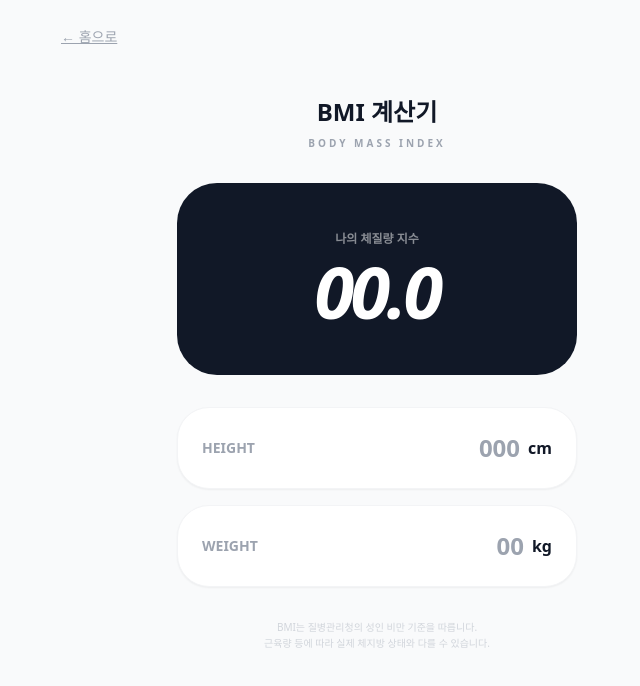
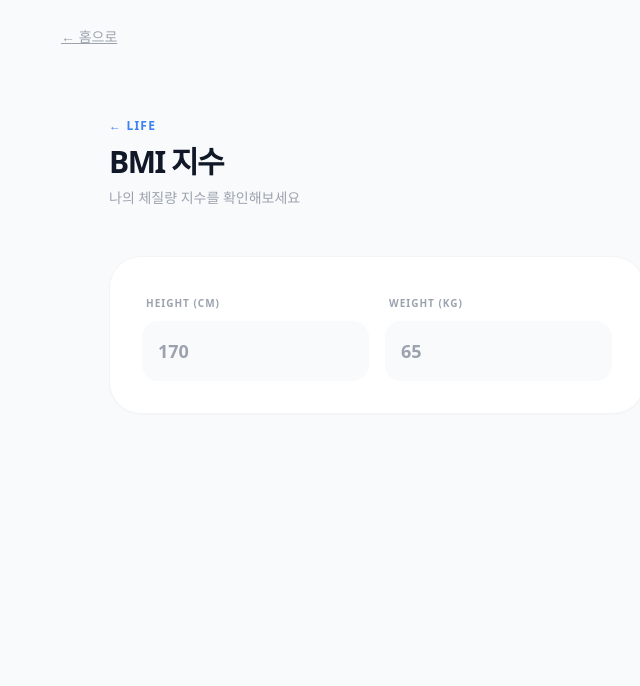
Before and after one commit to greentea2417/semogye-calculator, a Next.js app: page /life/bmi in a window 1280 px wide. Shown: the top 686 px of the page, without its empty margins (263-903 px from the left). Built offline with nearby package versions, Linux system fonts and the light colour scheme; a web font is replaced by a local one.

Commit message:
fix: weight input bug and unify blue hover theme

```diff
--- a/app/life/bmi/page.tsx
+++ b/app/life/bmi/page.tsx
@@ -1,87 +1,46 @@
 "use client";
 
 import { useState } from "react";
+import Link from "next/link";
 
-export default function BMICalculator() {
+export default function BmiPage() {
   const [height, setHeight] = useState("");
   const [weight, setWeight] = useState("");
 
-  const calculateBMI = () => {
-    if (!height || !weight) return null;
-    const h = Number(height) / 100;
-    const w = Number(weight);
-    return (w / (h * h)).toFixed(1);
-  };
-
-  const bmi = calculateBMI();
-
-  const getStatus = (val: number) => {
-    if (val < 18.5) return { label: "저체중", color: "text-blue-500", bg: "bg-blue-50" };
-    if (val < 23) return { label: "정상", color: "text-green-500", bg: "bg-green-50" };
-    if (val < 25) return { label: "과체중", color: "text-yellow-500", bg: "bg-yellow-50" };
-    return { label: "비만", color: "text-red-500", bg: "bg-red-50" };
-  };
-
-  const status = bmi ? getStatus(Number(bmi)) : null;
+  const heightNum = parseFloat(height);
+  const weightNum = parseFloat(weight);
+  const bmi = weightNum && heightNum ? (weightNum / ((heightNum / 100) * (heightNum / 100))).toFixed(1) : null;
 
   return (
-    <main className="max-w-md mx-auto px-6 py-12 space-y-8">
-      {/* 헤더 */}
-      <section className="text-center space-y-2">
-        <h1 className="text-2xl font-black text-gray-900">BMI 계산기</h1>
-        <p className="text-[10px] text-gray-400 font-bold uppercase tracking-[0.3em]">Body Mass Index</p>
+    <main className="max-w-xl mx-auto px-5 py-16 space-y-12">
+      <section className="space-y-2">
+        <Link href="/life" className="text-xs font-bold text-blue-500 uppercase tracking-widest hover:underline">← Life</Link>
+        <h1 className="text-3xl font-black text-gray-900 tracking-tighter">BMI 지수</h1>
+        <p className="text-sm text-gray-400 font-medium">나의 체질량 지수를 확인해보세요</p>
       </section>
 
-      {/* 결과 디스플레이 (수치에 따라 배경색 반응) */}
-      <div className={`rounded-[40px] p-12 text-center transition-all duration-500 ${status ? status.bg : 'bg-gray-900'}`}>
-        <p className={`${status ? 'text-gray-600' : 'text-white/50'} text-xs font-bold mb-2 uppercase`}>
-          나의 체질량 지수
-        </p>
-        <div className={`text-7xl font-black italic tracking-tighter ${status ? 'text-gray-900' : 'text-white'}`}>
-          {bmi || "00.0"}
+      <div className="bg-white border border-gray-100 rounded-[32px] p-8 shadow-sm shadow-gray-200/20">
+        <div className="grid grid-cols-2 gap-4">
+          <div className="space-y-2">
+            <label className="text-[10px] font-black text-gray-400 uppercase tracking-widest ml-1">Height (cm)</label>
+            <input type="number" placeholder="170" value={height} onChange={(e) => setHeight(e.target.value)}
+              className="w-full bg-gray-50 border-none rounded-2xl p-4 text-lg font-bold focus:ring-2 focus:ring-blue-500/20 transition-all" />
+          </div>
+          <div className="space-y-2">
+            <label className="text-[10px] font-black text-gray-400 uppercase tracking-widest ml-1">Weight (kg)</label>
+            {/* 🔥 오류 수정: onChange를 setWeight로 변경 */}
+            <input type="number" placeholder="65" value={weight} onChange={(e) => setWeight(e.target.value)}
+              className="w-full bg-gray-50 border-none rounded-2xl p-4 text-lg font-bold focus:ring-2 focus:ring-blue-500/20 transition-all" />
+          </div>
         </div>
-        {status && (
-          <div className={`mt-4 inline-block px-4 py-1 rounded-full font-black text-sm ${status.color} bg-white shadow-sm`}>
-            {status.label}
+
+        {bmi && (
+          <div className="mt-10 pt-10 border-t border-gray-50 text-center animate-in fade-in slide-in-from-bottom-2">
+            <span className="text-[10px] font-black text-blue-500 uppercase tracking-widest">Your BMI</span>
+            <div className="text-6xl font-black text-gray-900 tracking-tighter my-2">{bmi}</div>
           </div>
         )}
       </div>
-
-      {/* 입력 섹션 */}
-      <div className="space-y-4">
-        <div className="bg-white border border-gray-100 p-6 rounded-[32px] shadow-sm flex items-center justify-between">
-          <span className="font-bold text-gray-400 text-sm uppercase">Height</span>
-          <div className="flex items-center space-x-2">
-            <input
-              type="number"
-              placeholder="000"
-              className="w-20 text-right text-2xl font-black outline-none border-none focus:ring-0"
-              value={height}
-              onChange={(e) => setHeight(e.target.value)}
-            />
-            <span className="font-bold text-gray-900">cm</span>
-          </div>
-        </div>
-
-        <div className="bg-white border border-gray-100 p-6 rounded-[32px] shadow-sm flex items-center justify-between">
-          <span className="font-bold text-gray-400 text-sm uppercase">Weight</span>
-          <div className="flex items-center space-x-2">
-            <input
-              type="number"
-              placeholder="00"
-              className="w-20 text-right text-2xl font-black outline-none border-none focus:ring-0"
-              value={weight}
-              onChange={(e) => setWeight(e.target.value)}
-            />
-            <span className="font-bold text-gray-900">kg</span>
-          </div>
-        </div>
-      </div>
-
-      <p className="text-[10px] text-gray-300 text-center leading-relaxed">
-        BMI는 질병관리청의 성인 비만 기준을 따릅니다.<br />
-        근육량 등에 따라 실제 체지방 상태와 다를 수 있습니다.
-      </p>
     </main>
   );
 }
--- a/app/life/kbm/page.tsx
+++ b/app/life/kbm/page.tsx
@@ -1,48 +1,45 @@
 "use client";
 
-import { useState } from "react";
 import Link from "next/link";
 
-export default function KbmPage() {
-  const [height, setHeight] = useState("");
-  const [weight, setWeight] = useState("");
-  const kbm = height && weight ? (parseFloat(height) - parseFloat(weight)).toFixed(1) : null;
+const LIFE_TOOLS = [
+  { title: "학점 계산기", description: "기말고사 대비 목표 학점 시뮬레이션", href: "/life/grade", tag: "TARGET" },
+  { title: "BMI 지수", description: "체질량 지수 기반 비만도 체크", href: "/life/bmi", tag: "HEALTH" },
+  { title: "키빼몸", description: "미용 체중과 옷핏 스펙 확인", href: "/life/kbm", tag: "HIT" },
+];
 
+export default function LifePage() {
   return (
-    <main className="max-w-xl mx-auto px-6 py-12 space-y-10">
-      <Link href="/life" className="group inline-flex items-center text-[11px] font-bold text-gray-300 uppercase tracking-[0.2em] hover:text-blue-500 transition-colors">
-        <span className="mr-1 transform group-hover:-translate-x-1 transition-transform">←</span> Life
-      </Link>
-
-      <section className="space-y-1">
-        <h1 className="text-3xl font-black text-gray-900 tracking-tighter">키빼몸</h1>
-        <p className="text-[13px] text-gray-400 font-medium tracking-tight">나의 미용 체중 스펙 확인</p>
+    <main className="max-w-xl mx-auto px-5 py-16 space-y-16">
+      <section className="space-y-2">
+        {/* 중복된 홈 링크 제거 후 타이틀 섹션만 유지 */}
+        <div className="flex items-center space-x-2">
+          <h1 className="text-3xl font-black text-gray-900 tracking-tighter">라이프 계산기</h1>
+          <span className="bg-blue-500 text-[10px] text-white px-2 py-0.5 rounded-full font-black uppercase">New</span>
+        </div>
+        <p className="text-sm text-gray-400 font-medium">더 나은 일상을 위한 생활 지표들</p>
       </section>
 
-      <div className="bg-white border border-gray-50 rounded-[32px] p-8 shadow-sm shadow-gray-200/30 space-y-10">
-        <div className="grid grid-cols-2 gap-6">
-          <div className="space-y-3">
-            <label className="text-[11px] font-bold text-gray-400 uppercase tracking-widest ml-1">Height (cm)</label>
-            <input type="number" placeholder="165" value={height} onChange={(e) => setHeight(e.target.value)}
-              className="w-full bg-gray-50 border-none rounded-[20px] p-5 text-xl font-bold focus:ring-2 focus:ring-blue-500/20 transition-all placeholder:text-gray-200" />
-          </div>
-          <div className="space-y-3">
-            <label className="text-[11px] font-bold text-gray-400 uppercase tracking-widest ml-1">Weight (kg)</label>
-            <input type="number" placeholder="52" value={weight} onChange={(e) => setHeight(e.target.value)}
-              className="w-full bg-gray-50 border-none rounded-[20px] p-5 text-xl font-bold focus:ring-2 focus:ring-blue-500/20 transition-all placeholder:text-gray-200" />
-          </div>
-        </div>
+      <div className="space-y-4">
+        {LIFE_TOOLS.map((tool, index) => (
+          <Link key={index} href={tool.href} className="group block bg-white border border-gray-100 p-8 rounded-[32px] hover:border-blue-500 transition-all duration-300 shadow-sm shadow-blue-500/5">
+            <div className="flex justify-between items-center">
+              <div className="space-y-1">
+                <div className="flex items-center space-x-2">
+                  <h3 className="font-bold text-lg text-gray-900">{tool.title}</h3>
+                  <span className="text-[9px] font-bold text-blue-500 bg-blue-50 px-1.5 py-0.5 rounded-md">{tool.tag}</span>
+                </div>
+                <p className="text-xs text-gray-400 font-medium">{tool.description}</p>
+              </div>
+              <span className="text-xl text-gray-200 group-hover:text-blue-500 transition-colors transform group-hover:translate-x-1 duration-300">→</span>
+            </div>
+          </Link>
+        ))}
+      </div>
 
-        {kbm && (
-          <div className="pt-10 border-t border-gray-50 flex flex-col items-center animate-in fade-in slide-in-from-bottom-4 duration-500">
-            <span className="text-[10px] font-black text-blue-500 uppercase tracking-[0.2em] mb-2 text-center">Your Result</span>
-            <div className="text-6xl font-black text-gray-900 tracking-tighter mb-4">{kbm}</div>
-            <div className="px-4 py-2 bg-blue-50 rounded-full text-blue-600 text-[12px] font-bold">
-              {parseFloat(kbm) >= 110 ? "👗 모델급 실루엣이네요!" : "✨ 건강하고 정갈한 체중이에요!"}
-            </div>
-          </div>
-        )}
-      </div>
+      <footer className="pt-20 text-center">
+        <p className="text-[10px] font-bold text-gray-200 uppercase tracking-[0.2em]">Designed by greentea • 2026</p>
+      </footer>
     </main>
   );
 }
```
Also changed, not shown: app/business/page.tsx (+17 -53 lines), app/page.tsx (+8 -9 lines).
